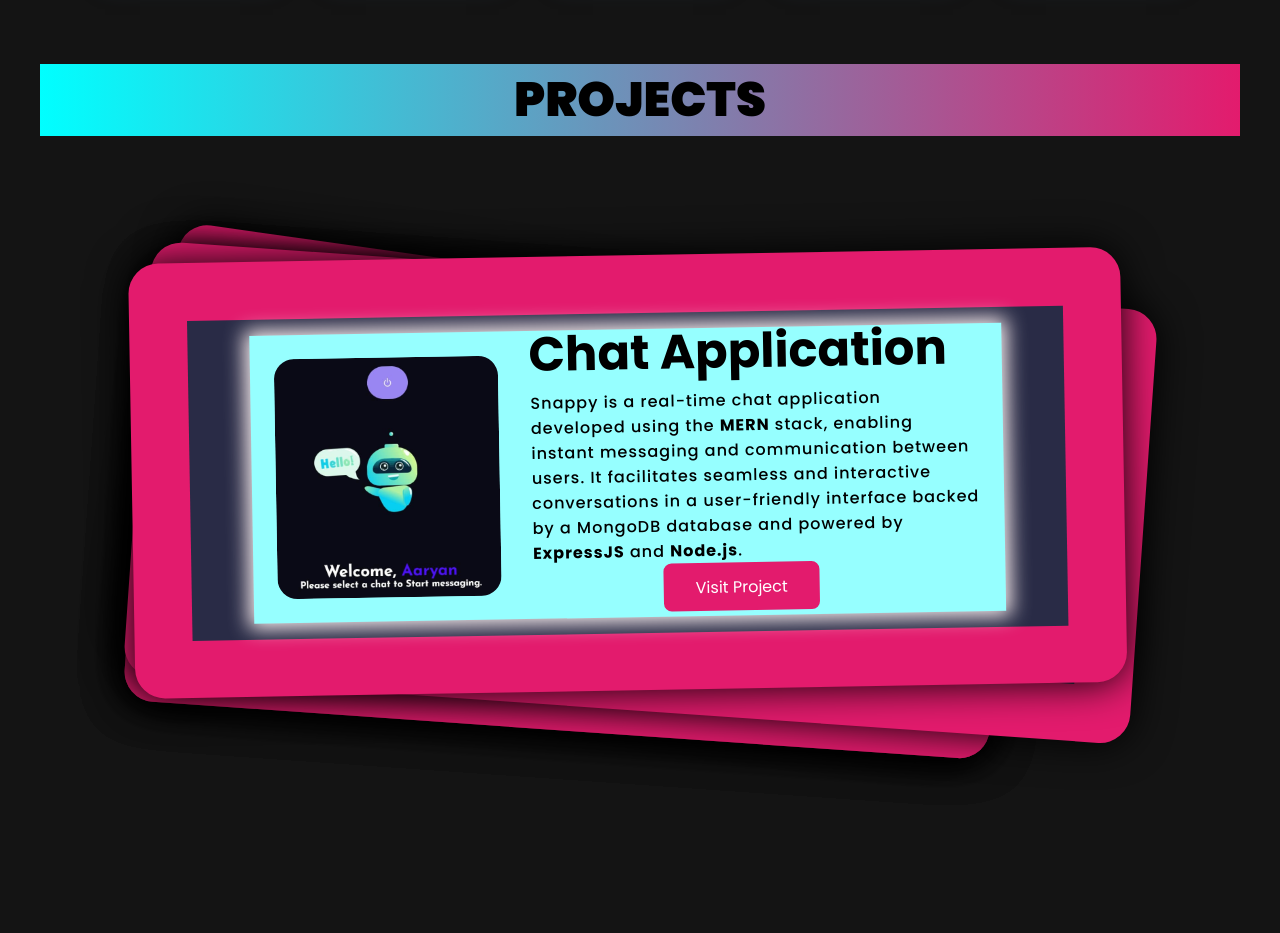
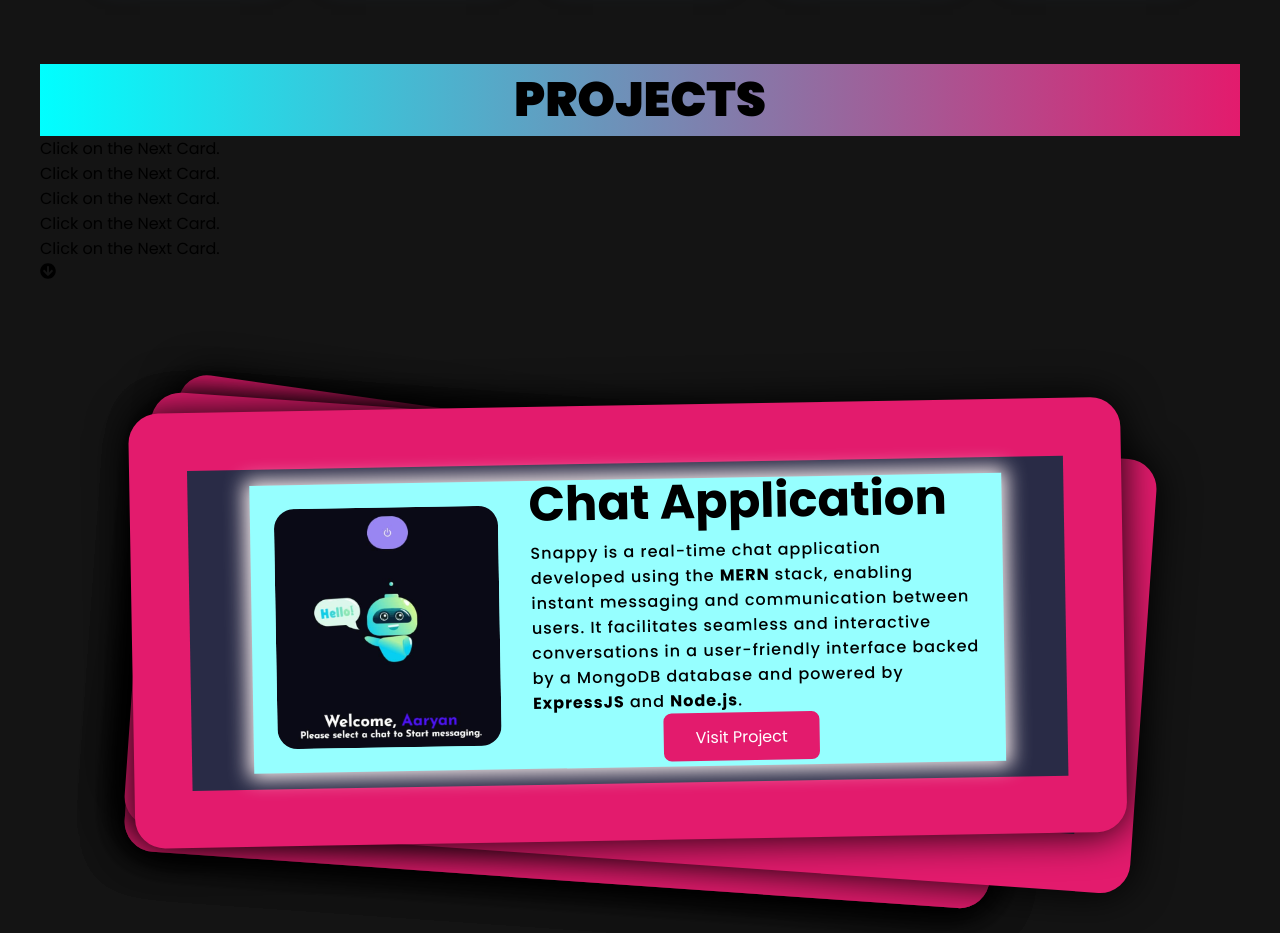
Before and after one commit to Aaryan-02/Portfolio, a React (Create React App) app: page / in a window 1280 px wide. Shown: the part 2300-3233 px from the top of the page. Built offline with nearby package versions, Linux system fonts and the light colour scheme; some icons are missing.

Commit message:
Update Projects.js

```diff
--- a/src/components/Projects.js
+++ b/src/components/Projects.js
@@ -1,6 +1,9 @@
 import React, { useEffect } from 'react';
+import { motion } from "framer-motion";
+import { slideInFromLeft, slideInFromTop, slideInFromRight } from './Animations.js';
 import $ from 'jquery';
 import { ProjectData } from '../assets/data.js';
+import { FaArrowCircleDown } from "react-icons/fa";
 
 export function ProjectCard({ imageSrc, title, description, visitURL }) {
   return (
@@ -13,8 +16,7 @@ export function ProjectCard({ imageSrc, title, description, visitURL }) {
               <h3 className="projectTitle">{title}</h3>
               <p dangerouslySetInnerHTML={{ __html: description }}></p>
               <div className='proLinks'>
-                <a className='visit' href={visitURL} target="_blank">Visit Project</a>
-                {/* <Link className='iconLink' href="https://github.com/Aaryan-02"><FaGithub size={'2em'} /></Link> */}
+                <a className='visit' href={visitURL} target="_blank" rel="noreferrer">Visit Project</a>
               </div>
             </aside>
           </div>
@@ -51,23 +53,60 @@ const Projects = () => {
     })
 
   };
+
   // Jquery and React don't go well together since both are working on DOM and React overshadows the DOM. So to make use of it we have to simply use useEffect hook and with this the jQuery function would be called on load
   useEffect(() => {
     $('.cards').commentCards();
   })
 
+
   return (
     <>
       <div id="projectSection">
-        <div className="sectionHeader">
+        <motion.div className="sectionHeader"
+          variants={slideInFromTop(-45, 0.5)}
+          initial="initial"
+          whileInView="animate"
+          viewport={{
+            once: true,
+          }}
+        >
           <h2>Projects</h2>
-        </div>
+        </motion.div>
+        <motion.div className='slidingText'
+          variants={slideInFromRight(45, 0.5)}
+          initial="initial"
+          whileInView="animate"
+          viewport={{
+            once: true,
+          }}
+        >
+          <div class="wrapper">
+            <div class="marquee">
+              <p> Click on the Next Card. </p>
+              <p> Click on the Next Card. </p>
+              <p> Click on the Next Card. </p>
+              <p> Click on the Next Card. </p>
+              <p> Click on the Next Card. </p>
+            </div>
+          </div>
+          <div className='downArrow'>
+            <span><FaArrowCircleDown /></span>
+          </div>
+        </motion.div>
         <div id="projects">
-          <ul className="cards" >
-              {ProjectData.map((item) => (
-                <ProjectCard key={item.title} {...item}/>
-              ))}
-          </ul>
+          <motion.ul className="cards"
+            variants={slideInFromLeft(-45, 0.5)}
+            initial="initial"
+            whileInView="animate"
+            viewport={{
+              once: true,
+            }}
+          >
+            {ProjectData.map((item) => (
+              <ProjectCard key={item.title} {...item} />
+            ))}
+          </motion.ul>
         </div>
       </div>
     </>
```
